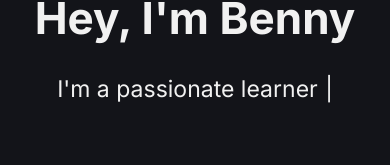
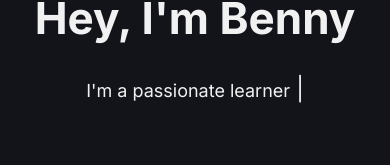
Before and after one commit to BennyWu1210/personal-website, a React (Create React App) app: page / in a window 390 px wide. Shown: the part 412-577 px from the top of the page. Built offline with nearby package versions, Linux system fonts and the light colour scheme.

Commit message:
updated styling

```diff
--- a/src/components/sections/Heading.css
+++ b/src/components/sections/Heading.css
@@ -55,21 +55,21 @@
 
 @media (min-width: 2000px) {
   .content-container h2 {
-    font-size: 110px;
+    font-size: 100px;
   }
 
   .profile-pic > img {
     height: 240px;
   }
 
-  .content-container p {
-    font-size: 24px;
+  .content-container .Typewriter__wrapper {
+    font-size: 25px;
   }
 }
 
-@media (min-width: 1500px) {
+@media (min-width: 1500px) and (max-width: 2000px) {
   .content-container h2 {
-    font-size: 90px;
+    font-size: 80px;
   }
 }
 
@@ -86,8 +86,8 @@
     height: 190px;
   }
 
-  .content-container p {
-    font-size: 20px;
+  .content-container .Typewriter__wrapper {
+    font-size: 22px;
   }
 
 
@@ -128,8 +128,8 @@
     transform: translate(-50%, 0);
   }
 
-  .content-container p {
-    font-size: 18px;
+  .content-container .Typewriter__wrapper {
+    font-size: 20px;
     margin-top: 0;
   }
 
@@ -150,8 +150,8 @@
     height: 160px;
   }
 
-  .content-container p {
-    font-size: 15px;
+  .content-container .Typewriter__wrapper {
+    font-size: 18px;
   }
 
   .content-container > img {
```
